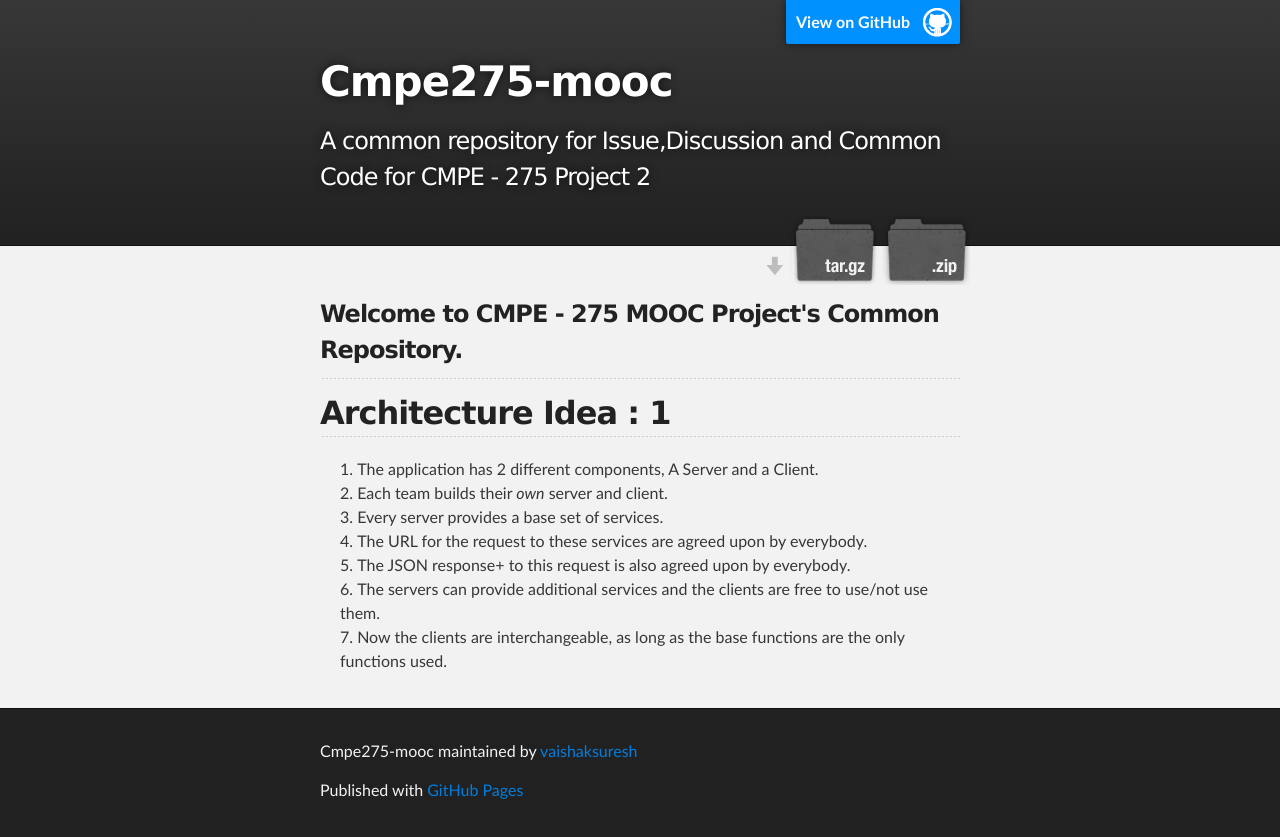
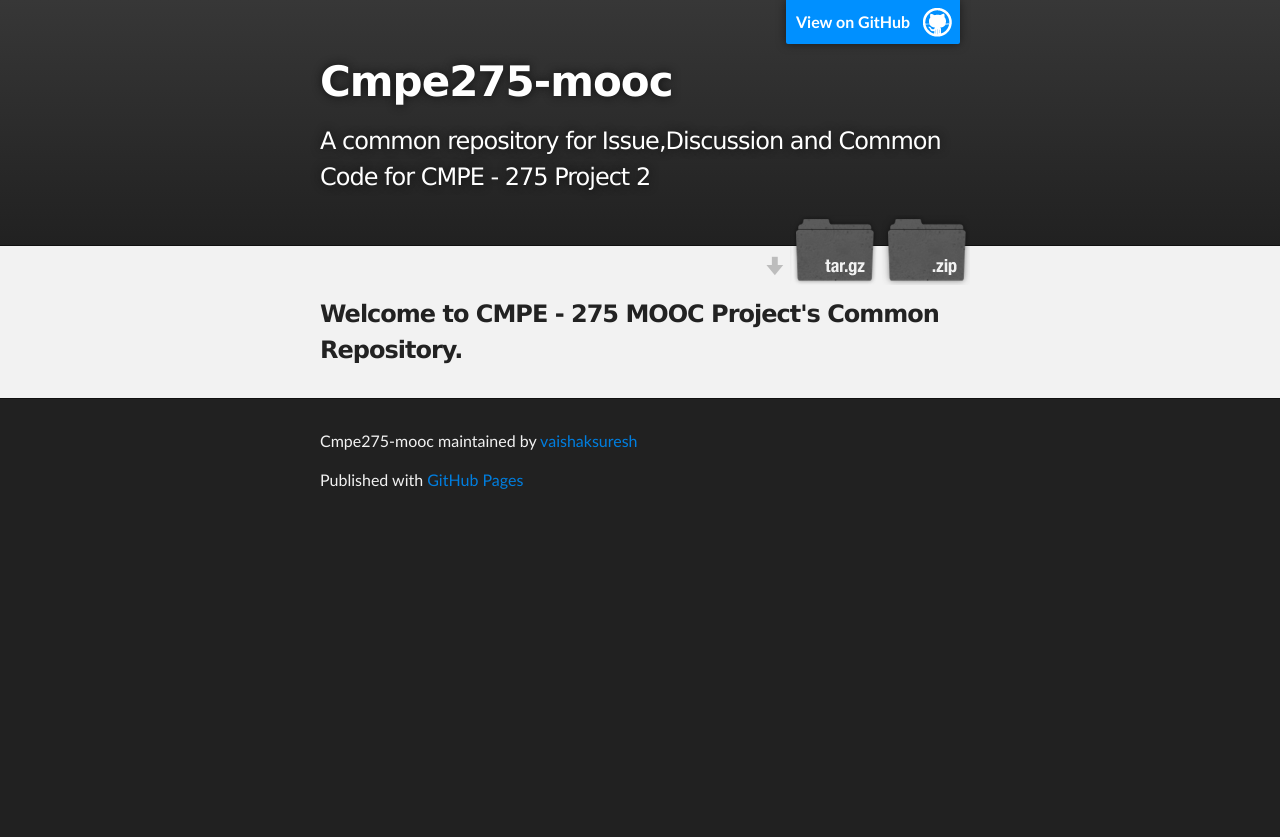
Before and after one commit to vaishaksuresh/CMPE275-MOOC, a plain HTML site: page index.html in a window 1280 px wide. After the commit the page ends 800 px from the top, so only its background shows below. Drawn offline with Linux system fonts and the light colour scheme.

```diff
--- a/index.html
+++ b/index.html
@@ -32,18 +32,6 @@
     <div id="main_content_wrap" class="outer">
       <section id="main_content" class="inner">
         <h3>Welcome to CMPE - 275 MOOC Project's Common Repository.</h3>
-
-<hr><h2>Architecture Idea : 1</h2>
-
-<ol>
-<li>The application has 2 different components, A Server and a Client.</li>
-<li>Each team builds their <em>own</em> server and client.</li>
-<li>Every server provides a base set of services.</li>
-<li>The URL for the request to these services are agreed upon by everybody.</li>
-<li>The JSON response+ to this request is also agreed upon by everybody.</li>
-<li>The servers can provide additional services and the clients are free to use/not use them.</li>
-<li>Now the clients are interchangeable, as long as the base functions are the only functions used.</li>
-</ol>
       </section>
     </div>
 
--- a/params.json
+++ b/params.json
@@ -1 +1 @@
-{"name":"Cmpe275-mooc","tagline":"A common repository for Issue,Discussion and Common Code for CMPE - 275 Project 2","body":"### Welcome to CMPE - 275 MOOC Project's Common Repository.\r\n\r\n***\r\n\r\n## Architecture Idea : 1\r\n1. The application has 2 different components, A Server and a Client.\r\n2. Each team builds their *own* server and client.\r\n3. Every server provides a base set of services.\r\n4. The URL for the request to these services are agreed upon by everybody.\r\n5. The JSON response+ to this request is also agreed upon by everybody.\r\n6. The servers can provide additional services and the clients are free to use/not use them.\r\n7. Now the clients are interchangeable, as long as the base functions are the only functions used.","google":"","note":"Don't delete this file! It's used internally to help with page regeneration."}
+{"name":"Cmpe275-mooc","tagline":"A common repository for Issue,Discussion and Common Code for CMPE - 275 Project 2","body":"### Welcome to CMPE - 275 MOOC Project's Common Repository.\r\n\r\n","google":"","note":"Don't delete this file! It's used internally to help with page regeneration."}
```
